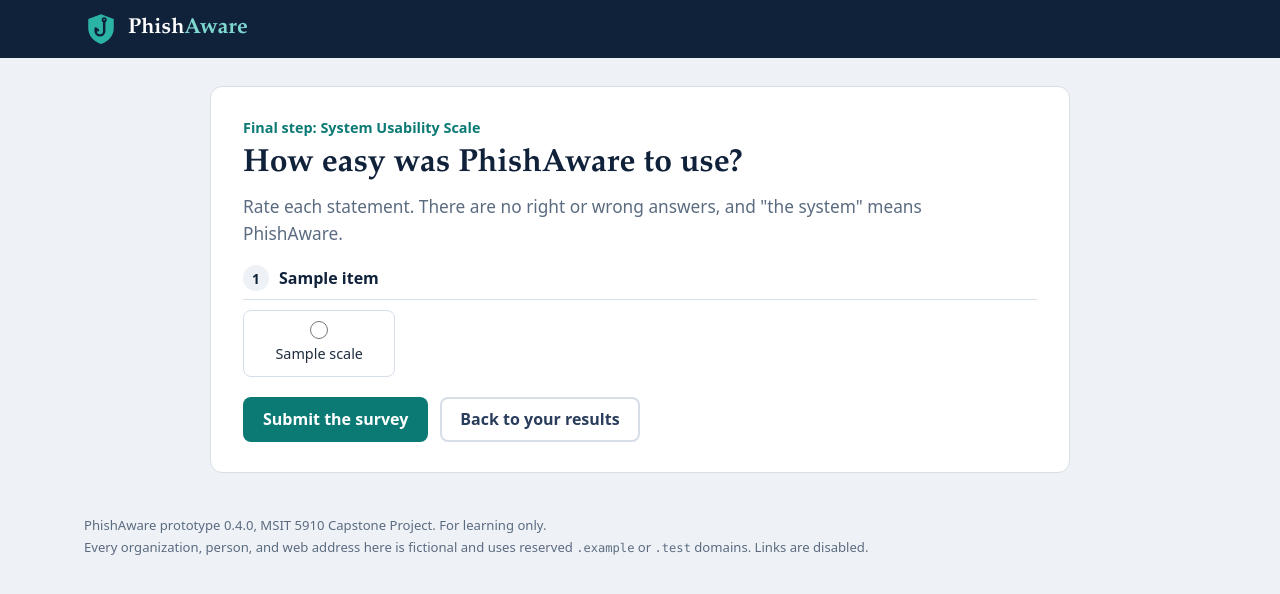
After one commit to KhadheraaMuaydhMohammedAlHajebi-glitch/PhishAware, a Flask app: template src/templates/survey.html in a window 1280 px wide. The commit adds this page. Shown: the top 594 px of the page. Run offline with Flask 3, Linux system fonts and the light colour scheme; the template is opened without the code that fills it: most values are stand-ins (such as "Sample title", 1, 10 or a date in 2020).

Commit message:
feat(M6): add the ten-item System Usability Scale survey [FR-09]
The survey opens after the post-assessment. Each rating is validated against an allowlist of 1 to 5 before anything is stored, the score is computed by sus_score, a repeated submission is ignored, and a stored survey marks the participant as completed. The results page and the dashboard now lead to the survey.

```diff
--- a/src/app.py
+++ b/src/app.py
@@ -7,7 +7,9 @@ from flask import Flask, render_template
 
 from src import __version__, db
 from src.config import Config
-from src.modules import analytics, assessment, consent, learning, practice, results
+from src.modules import (
+    analytics, assessment, consent, learning, practice, results, survey,
+)
 from src.modules.scoring import CUE_LABELS
 from src.modules.security import (
     apply_security_headers, current_participant, get_csrf_token, verify_csrf,
@@ -31,7 +33,7 @@ def create_app(test_config=None):
 
     db.init_app(app)
     app.cli.add_command(analytics.analytics_command)
-    for module in (consent, assessment, learning, practice, results):
+    for module in (consent, assessment, learning, practice, results, survey):
         app.register_blueprint(module.bp)
 
     # M8 is cross-cutting: it runs before and after every request.
--- a/src/modules/progress.py
+++ b/src/modules/progress.py
@@ -38,6 +38,7 @@ def build_progress(participant):
         "pre": phase_status(participant_id, "pre", pre_total),
         "practice": phase_status(participant_id, "practice", practice_total),
         "post": phase_status(participant_id, "post", post_total),
+        "survey_done": repository.get_sus(participant_id) is not None,
     }
 
 
--- a/src/modules/results.py
+++ b/src/modules/results.py
@@ -70,4 +70,5 @@ def results():
         rows=chart_rows(cue_comparison(pre_responses, post_responses)),
         focus=[CUE_LABELS[cue] for cue in focus_areas(post_responses)],
         chart_width=BAR_FULL_WIDTH + 60,
+        survey_done=repository.get_sus(participant["id"]) is not None,
     )
--- a/src/repository.py
+++ b/src/repository.py
@@ -149,6 +149,33 @@ def responses_with_cues(attempt_id):
     return [(row["cue"], bool(row["is_correct"])) for row in rows]
 
 
+# Usability survey (M6) ---------------------------------------------------------
+def save_sus(participant_id, ratings, score):
+    """Store the ten ratings once and mark the participant as completed.
+
+    A repeated submission is ignored (NFR-05). Returns True when a row was stored.
+    """
+    db = get_db()
+    cursor = db.execute(
+        "INSERT OR IGNORE INTO sus_response "
+        "(participant_id, q1, q2, q3, q4, q5, q6, q7, q8, q9, q10, score, submitted_at) "
+        "VALUES (?, ?, ?, ?, ?, ?, ?, ?, ?, ?, ?, ?, ?)",
+        (participant_id, *ratings, score, utc_now()),
+    )
+    stored = cursor.rowcount == 1
+    if stored:
+        db.execute("UPDATE participant SET status = 'completed' WHERE id = ?", (participant_id,))
+    db.commit()
+    return stored
+
+
+def get_sus(participant_id):
+    return get_db().execute(
+        "SELECT score, submitted_at FROM sus_response WHERE participant_id = ?",
+        (participant_id,),
+    ).fetchone()
+
+
 # Cohort analytics (M5) --------------------------------------------------------
 # None of these queries selects a participant identifier (NFR-11).
 def participant_count():
--- a/src/static/css/style.css
+++ b/src/static/css/style.css
@@ -214,6 +214,15 @@ progress::-moz-progress-bar { background: var(--teal); }
 .bar__value { font-family: var(--sans); font-size: 13px; fill: var(--muted); }
 .next-steps .cue-list { margin: 10px 0 4px; }
 
+/* Usability survey (FR-09) */
+.sus__item { margin: 0 0 20px; padding: 0; border: 0; min-width: 0; }
+.sus__item legend { display: flex; align-items: baseline; gap: 10px; width: 100%; margin-bottom: 10px; padding: 0 0 8px; border-bottom: 1px solid var(--line); font-weight: 700; color: var(--ink); }
+.sus__num { flex: none; width: 26px; height: 26px; display: inline-grid; place-items: center; border-radius: 50%; background: var(--mist); font-size: 0.85rem; }
+.sus__scale { display: grid; grid-template-columns: repeat(5, minmax(0, 1fr)); gap: 8px; }
+.sus__choice { display: flex; flex-direction: column; align-items: center; gap: 4px; padding: 10px 6px; border: 1px solid var(--line); border-radius: 8px; font-size: 0.9rem; text-align: center; cursor: pointer; }
+.sus__choice:has(input:checked) { background: var(--teal-tint); border-color: var(--teal); }
+.sus__choice input { width: 18px; height: 18px; margin: 0; accent-color: var(--teal); }
+
 /* Lessons */
 .lessons { list-style: none; margin: 0; padding: 0; display: grid; grid-template-columns: repeat(3, minmax(0, 1fr)); gap: 16px; }
 .lesson { display: flex; flex-direction: column; padding: 20px; background: var(--paper); border: 1px solid var(--line); border-radius: 12px; }
@@ -230,6 +239,8 @@ progress::-moz-progress-bar { background: var(--teal); }
   .workspace__side { position: static; }
   .lessons, .consent-grid, .stats { grid-template-columns: 1fr; }
   .cue-row { grid-template-columns: 1fr; gap: 4px; }
+  .sus__scale { grid-template-columns: 1fr; }
+  .sus__choice { flex-direction: row; justify-content: flex-start; padding: 8px 12px; }
   .step { grid-template-columns: 40px minmax(0, 1fr); }
   .step > .badge, .step > .btn { grid-column: 2; justify-self: start; }
   .sheet { padding: 22px 18px; }
--- a/src/templates/dashboard.html
+++ b/src/templates/dashboard.html
@@ -72,13 +72,15 @@
     <span class="badge badge--locked">After the practice scenarios</span>
     {% endif %}
   </li>
-  <li class="step {{ 'step--current' if post.done else 'step--locked' }}">
+  <li class="step {% if progress.survey_done %}step--done{% elif post.done %}step--current{% else %}step--locked{% endif %}">
     <span class="step__num" aria-hidden="true">6</span>
     <div class="step__body">
       <h2>Results and usability survey</h2>
       <p>Your before-and-after comparison, cue feedback, and a ten-question survey.</p>
     </div>
-    {% if post.done %}
+    {% if progress.survey_done %}
+    <a class="btn btn--secondary btn--sm" href="{{ url_for('results.results') }}">Results</a>
+    {% elif post.done %}
     <a class="btn btn--primary btn--sm" href="{{ url_for('results.results') }}">See your results</a>
     {% else %}
     <span class="badge badge--locked">After the post-assessment</span>
--- a/src/templates/results.html
+++ b/src/templates/results.html
@@ -48,7 +48,10 @@
   <p>You made no mistakes in the post-assessment. Keep applying the same checks to real messages.</p>
   {% endif %}
   <div class="actions">
-    <a class="btn btn--primary" href="{{ url_for('learning.lessons') }}">Review the lessons</a>
+    {% if not survey_done %}
+    <a class="btn btn--primary" href="{{ url_for('survey.survey_form') }}">Take the usability survey</a>
+    {% endif %}
+    <a class="btn btn--ghost" href="{{ url_for('learning.lessons') }}">Review the lessons</a>
     <a class="btn btn--ghost" href="{{ url_for('consent.dashboard') }}">Back to dashboard</a>
   </div>
 </section>
--- /dev/null
+++ b/src/templates/survey.html
@@ -0,0 +1,31 @@
+{% extends "base.html" %}
+{% block title %}Usability survey{% endblock %}
+{% block content %}
+<section class="sheet sheet--narrow">
+  <p class="kicker">Final step: System Usability Scale</p>
+  <h1>How easy was PhishAware to use?</h1>
+  <p class="lead">Rate each statement. There are no right or wrong answers, and "the system" means PhishAware.</p>
+  {% if error %}<div class="alert alert--error" role="alert">{{ error }}</div>{% endif %}
+  <form method="post" action="{{ url_for('survey.survey_submit') }}" class="sus" data-once>
+    <input type="hidden" name="csrf_token" value="{{ csrf_token() }}">
+    {% for item in items %}
+    {% set number = loop.index %}
+    <fieldset class="sus__item">
+      <legend><span class="sus__num" aria-hidden="true">{{ number }}</span><span>{{ item }}</span></legend>
+      <div class="sus__scale">
+        {% for value, label in scale %}
+        <label class="sus__choice">
+          <input type="radio" name="q{{ number }}" value="{{ value }}" required{% if selected.get(number) == value %} checked{% endif %}>
+          <span>{{ label }}</span>
+        </label>
+        {% endfor %}
+      </div>
+    </fieldset>
+    {% endfor %}
+    <div class="actions">
+      <button type="submit" class="btn btn--primary">Submit the survey</button>
+      <a class="btn btn--ghost" href="{{ url_for('results.results') }}">Back to your results</a>
+    </div>
+  </form>
+</section>
+{% endblock %}
```
Also changed, not shown: src/modules/survey.py (added, +96 -0 lines), src/templates/survey_complete.html (added, +13 -0 lines).
